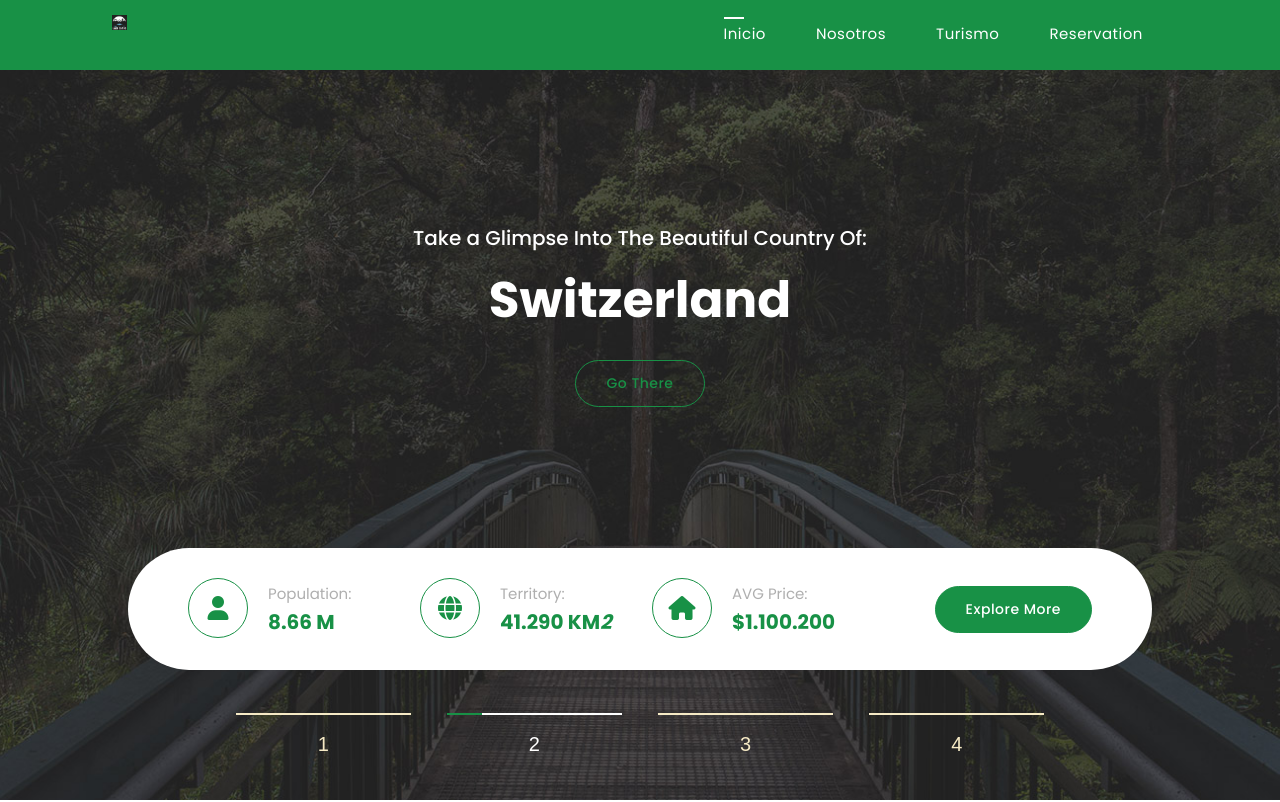
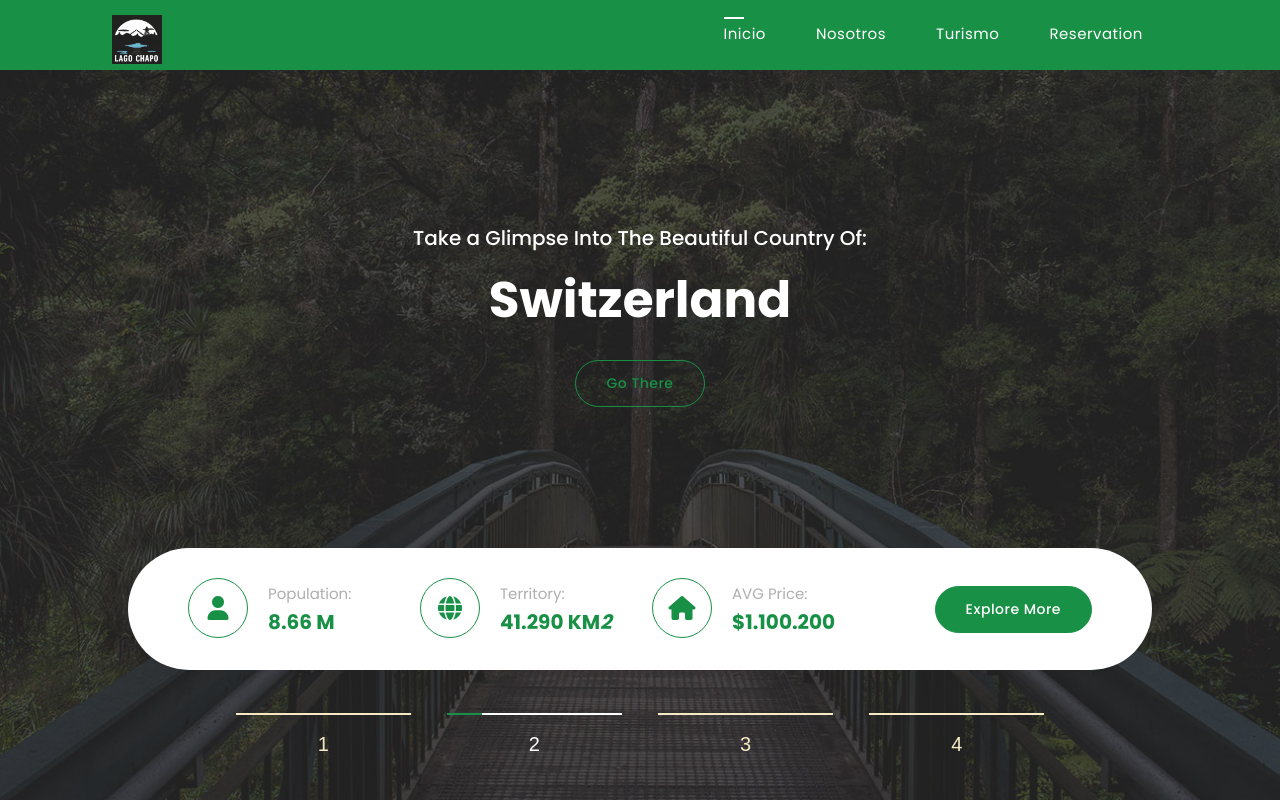
Before and after one commit to caezo/camino_lago_chapo, a plain HTML site: page index.html in a window 1280 px wide. Shown: the top 802 px of the page. Drawn offline with nearby package versions, Linux system fonts and the light colour scheme.

Commit message:
Update templatemo-woox-travel.css

```diff
--- a/assets/css/templatemo-woox-travel.css
+++ b/assets/css/templatemo-woox-travel.css
@@ -370,7 +370,7 @@ Header Style
 }
 
 .header-area .main-nav .logo img {
-  width: 15px;
+  width: 50px;
   margin-top: 15px;
 }
 
```
